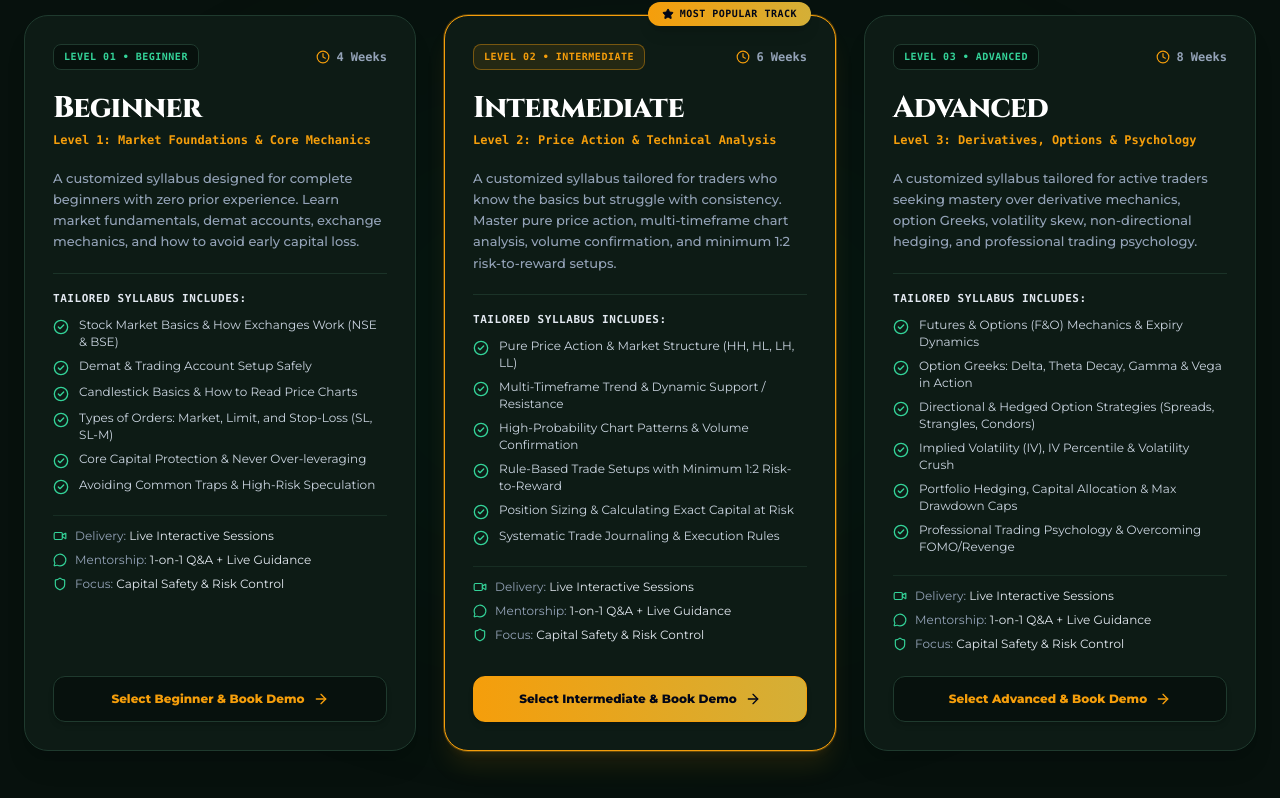
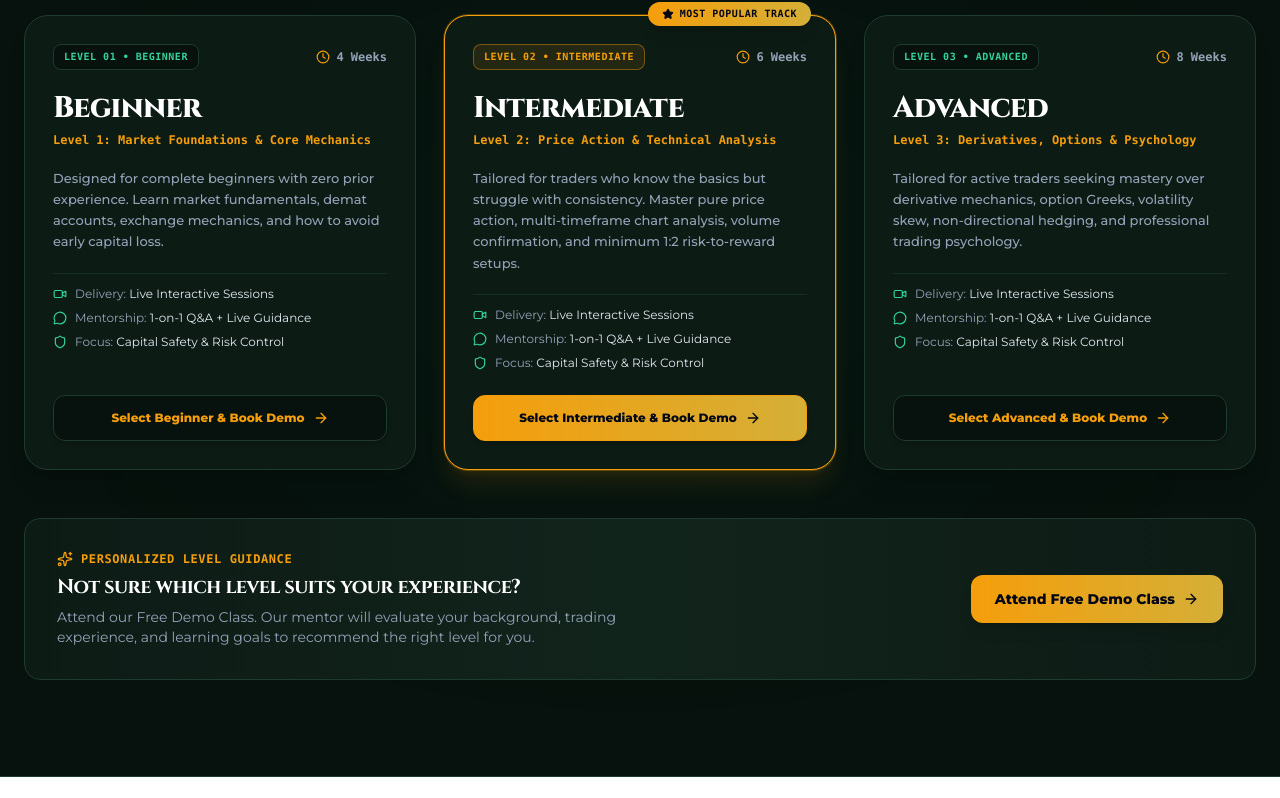
Before and after one commit to sivapragadheeswarii/elitejournal, a React (Vite) app: page / in a window 1280 px wide. Shown: the part 7268-8066 px from the top of the page. Built offline with nearby package versions, Linux system fonts and the light colour scheme; no server answers.

Commit message:
remove: remove Tailored Syllabus Includes block from program cards

```diff
--- a/src/components/academy/ProgramsSection.jsx
+++ b/src/components/academy/ProgramsSection.jsx
@@ -1,5 +1,5 @@
 import React from 'react';
-import { Clock, Video, MessageCircle, ArrowRight, Star, CheckCircle2, Sparkles, Shield } from 'lucide-react';
+import { Clock, Video, MessageCircle, ArrowRight, Star, Sparkles, Shield } from 'lucide-react';
 import { COURSES } from '../../data/emaData';
 
 const ProgramsSection = ({ onOpenDemo }) => {
@@ -91,21 +91,6 @@ const ProgramsSection = ({ onOpenDemo }) => {
                     {course.shortDesc}
                   </p>
 
-                  {/* Tailored Syllabus Highlights */}
-                  <div className="pt-4 border-t border-[#1F3A2E]/80 flex flex-col gap-2.5">
-                    <span className="text-[11px] font-bold text-[#E2E8F0] uppercase tracking-wider font-mono">
-                      Tailored Syllabus Includes:
-                    </span>
-                    <div className="flex flex-col gap-2">
-                      {(course.syllabusHighlights || []).map((highlight, hIdx) => (
-                        <div key={hIdx} className="flex items-start gap-2.5 text-xs text-[#CBD5E1]">
-                          <CheckCircle2 className="w-4 h-4 text-emerald-400 shrink-0 mt-0.5" />
-                          <span className="leading-snug">{highlight}</span>
-                        </div>
-                      ))}
-                    </div>
-                  </div>
-
                   {/* Program Delivery Info */}
                   <div className="pt-3 border-t border-[#1F3A2E]/60 flex flex-col gap-2 text-xs text-[#E2E8F0]">
                     <div className="flex items-center gap-2">
@@ -146,13 +131,13 @@ const ProgramsSection = ({ onOpenDemo }) => {
           <div className="flex flex-col gap-1.5 max-w-xl">
             <div className="inline-flex items-center gap-2 text-xs font-bold text-[#F59E0B] uppercase tracking-wider font-mono justify-center md:justify-start">
               <Sparkles className="w-4 h-4" />
-              <span>Personalized Syllabus Guidance</span>
+              <span>Personalized Level Guidance</span>
             </div>
             <h4 className="text-base sm:text-xl font-bold text-white font-heading">
               Not sure which level suits your experience?
             </h4>
             <p className="text-xs sm:text-sm text-[#94A3B8] leading-relaxed">
-              Attend our Free Demo Class. Our mentor will evaluate your background, trading experience, and learning goals to tailor the exact syllabus track for you.
+              Attend our Free Demo Class. Our mentor will evaluate your background, trading experience, and learning goals to recommend the right level for you.
             </p>
           </div>
           <button
--- a/src/data/emaData.js
+++ b/src/data/emaData.js
@@ -191,7 +191,7 @@ export const COURSES = [
     modulesCount: 12,
     category: 'Foundation',
     popular: false,
-    shortDesc: 'A customized syllabus designed for complete beginners with zero prior experience. Learn market fundamentals, demat accounts, exchange mechanics, and how to avoid early capital loss.',
+    shortDesc: 'Designed for complete beginners with zero prior experience. Learn market fundamentals, demat accounts, exchange mechanics, and how to avoid early capital loss.',
     seoTitle: 'Beginner Stock Market Program | Elite Market Academy',
     metaDesc: 'Start your stock market journey with our tailored Beginner syllabus: market structure, candlestick basics, order execution, and core risk management.',
     intro: 'Start your market journey with complete clarity. Our Beginner syllabus is tailored for newcomers to build strong market foundations without confusion or risky gambles.',
@@ -229,7 +229,7 @@ export const COURSES = [
     modulesCount: 14,
     category: 'Technical Analysis',
     popular: true,
-    shortDesc: 'A customized syllabus tailored for traders who know the basics but struggle with consistency. Master pure price action, multi-timeframe chart analysis, volume confirmation, and minimum 1:2 risk-to-reward setups.',
+    shortDesc: 'Tailored for traders who know the basics but struggle with consistency. Master pure price action, multi-timeframe chart analysis, volume confirmation, and minimum 1:2 risk-to-reward setups.',
     seoTitle: 'Intermediate Stock Market Program | Elite Market Academy',
     metaDesc: 'Master chart reading, price action, support/resistance, candlestick patterns, and disciplined risk management with our tailored Intermediate syllabus.',
     intro: 'Designed for learners who understand market terminology but need a proven, systematic method to analyze charts, identify high-probability setups, and execute trades with confidence.',
@@ -269,7 +269,7 @@ export const COURSES = [
     modulesCount: 15,
     category: 'Derivatives & Mindset',
     popular: false,
-    shortDesc: 'A customized syllabus tailored for active traders seeking mastery over derivative mechanics, option Greeks, volatility skew, non-directional hedging, and professional trading psychology.',
+    shortDesc: 'Tailored for active traders seeking mastery over derivative mechanics, option Greeks, volatility skew, non-directional hedging, and professional trading psychology.',
     seoTitle: 'Advanced Stock Market Program | Elite Market Academy',
     metaDesc: 'Master derivatives, options trading, Greeks, hedging strategies, capital allocation, and trading psychology with our tailored Advanced syllabus.',
     intro: 'Built for experienced market participants who want to trade derivatives with institutional-grade risk management, options math, and ironclad psychological discipline.',
```
